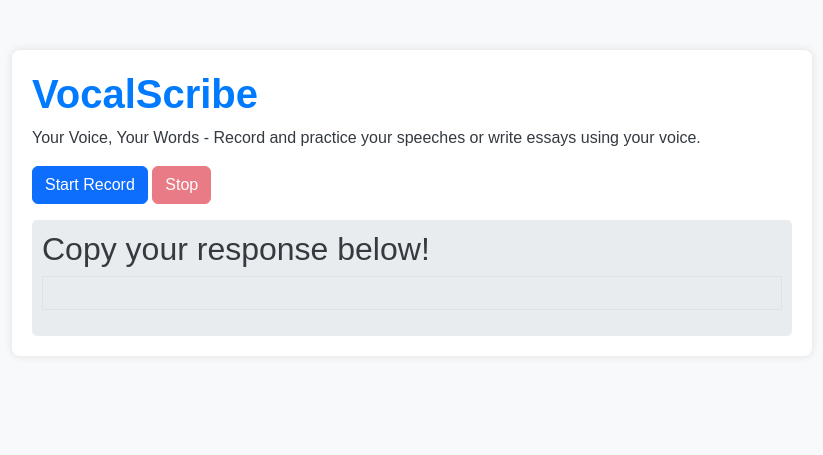
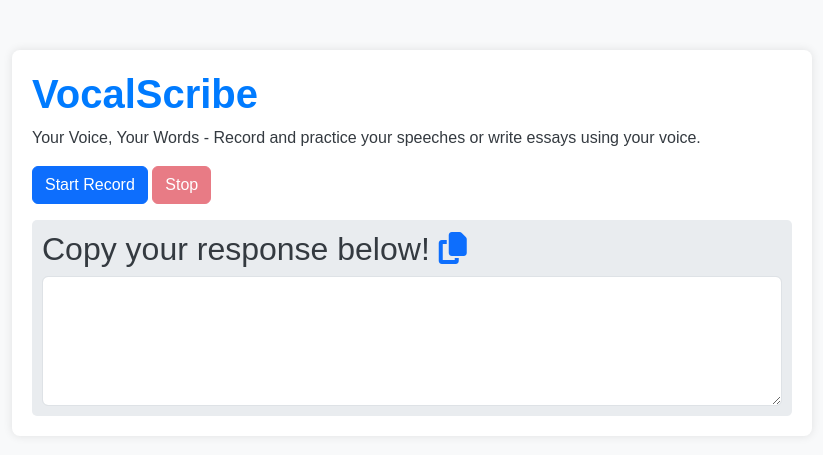
Before and after one commit to LifeLiveOn/Recording-Optimizer, a Flask app: page / in a window 1280 px wide. Shown: the top 455 px of the page, without its empty margins (228-1051 px from the left). Run offline with Flask 3, Linux system fonts and the light colour scheme; some libraries are stand-ins or nearby versions.

Commit message:
add copy to clipboard button

```diff
--- a/templates/index.html
+++ b/templates/index.html
@@ -6,6 +6,8 @@
     <title>VocalScribe - Your Voice, Your Words</title>
     <link href="https://cdn.jsdelivr.net/npm/bootstrap@5.3.3/dist/css/bootstrap.min.css" rel="stylesheet"
           integrity="sha384-QWTKZyjpPEjISv5WaRU9OFeRpok6YctnYmDr5pNlyT2bRjXh0JMhjY6hW+ALEwIH" crossorigin="anonymous">
+    <!-- font awesome -->
+    <link rel="stylesheet" href="https://cdnjs.cloudflare.com/ajax/libs/font-awesome/6.6.0/css/all.min.css">
     <!-- SEO Meta Tags -->
     <meta name="description"
           content="VocalScribe - Transform your voice into written words effortlessly. Start recording your voice and get instant text responses.">
@@ -62,7 +64,11 @@
 <script async src="https://www.googletagmanager.com/gtag/js?id=G-LGSGXC7KLW"></script>
 <script>
     window.dataLayer = window.dataLayer || [];
-  function gtag(){dataLayer.push(arguments);}
+
+    function gtag() {
+        dataLayer.push(arguments);
+    }
+
     gtag('js', new Date());
 
     gtag('config', 'G-LGSGXC7KLW');
@@ -73,10 +79,12 @@
     <p>Your Voice, Your Words - Record and practice your speeches or write essays using your voice.</p>
     <button id="record" type="button" class="btn btn-primary">Start Record</button>
     <button class="btn btn-danger" id="stop">Stop</button>
-    <p id="unsupported-message" class="unsupported-message">Sorry, your browser does not support speech recognition. Please try using Google Chrome.</p>
+    <p id="unsupported-message" class="unsupported-message">Sorry, your browser does not support speech recognition.
+        Please try using Google Chrome.</p>
     <div class="output mt-3">
-        <h2>Copy your response below!</h2>
-        <p id="response" class="border p-3"></p>
+        <h2>Copy your response below! <a href="#" onclick="copyToClipBoard();return false;"><i
+                class="fa-solid fa-copy"></i></a></h2>
+        <textarea  id="response" class="form-control border p-3" rows="4"></textarea>
     </div>
     <script>
         const startButton = document.getElementById('record');
@@ -108,15 +116,13 @@
                 const transcript = event.results[0][0].transcript;
                 fetch('/', {
                     method: "POST",
-                    body: JSON.stringify({ recorded_text: transcript }),
-                    headers: { "Content-type": "application/json; charset=UTF-8" }
+                    body: JSON.stringify({recorded_text: transcript}),
+                    headers: {"Content-type": "application/json; charset=UTF-8"}
                 })
                     .then(response => response.json())
                     .then(json => {
                         console.log("is fetching");
-                    const newMessage = document.createElement('p');
-                    newMessage.textContent = json;
-                    outputDiv.appendChild(newMessage);
+                        outputDiv.value += json
                     })
                     .catch(error => {
                         console.error('Error:', error);
@@ -156,6 +162,17 @@
             startButton.disabled = true;
             stopButton.disabled = true;
         }
+
+        function copyToClipBoard() {
+            const copyText = document.getElementById("response");
+            // Select the text field
+            copyText.select();
+            copyText.setSelectionRange(0, 99999); // For mobile devices
+            // Copy the text inside the text field
+            navigator.clipboard.writeText(copyText.value);
+            alert("Copied to clipboard");
+        }
+
     </script>
 </div>
 </body>
```
Lines whose indentation alone changed are shown as unchanged.
